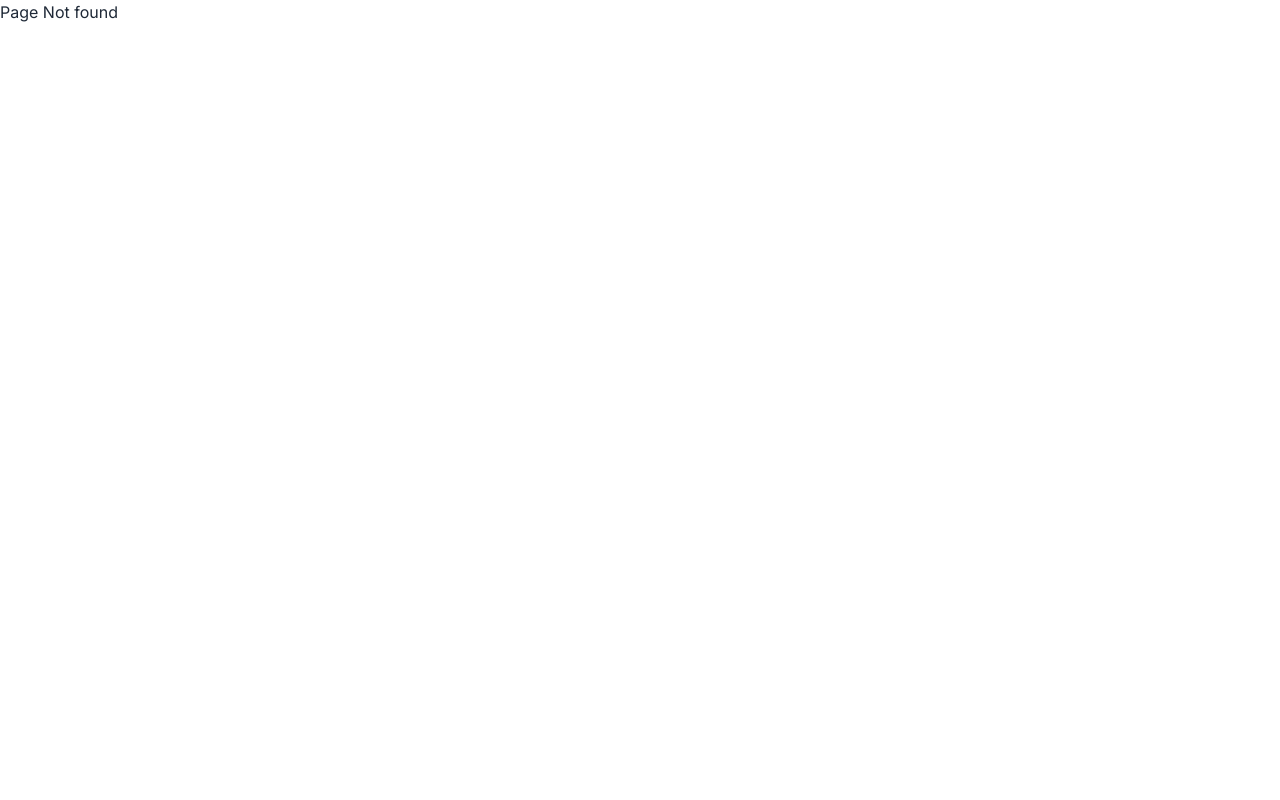
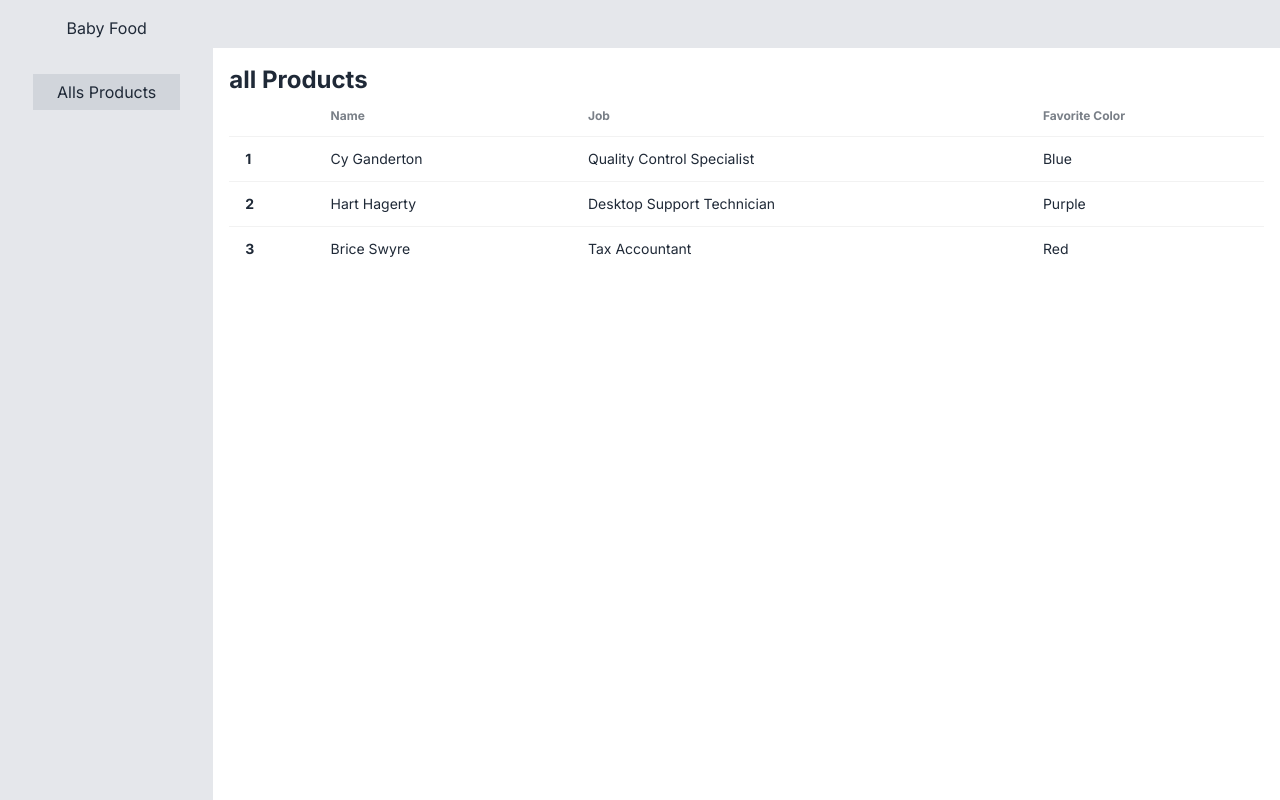
Before and after one commit to shukumar-542/baby-food-frontend, a Next.js app: page /dashboard/all-products in a window 1280 px wide. Before the commit this address had no page. Built offline with nearby package versions, Linux system fonts and the light colour scheme.

Commit message:
Implement flashSale section data fatching using ISR

```diff
--- /dev/null
+++ b/src/app/(withCommonLayout)/baby-foods/page.tsx
@@ -0,0 +1,25 @@
+import FlashSaleCard from "@/components/ui/FlashSaleCard";
+
+const page = () => {
+    return (
+        <div className="grid grid-cols-12 gap-5 my-10">
+            <div className="col-span-2">
+                <div>
+                    <h1 className="border-l-2 border-black pl-2">Price Range</h1>
+                </div>
+            </div>
+            <div className="col-span-10">
+                <div>
+                    <h1 className="font-bold text-2xl mb-10">Our Collection Of Products</h1>
+                </div>
+                <div className="grid grid-cols-3 gap-5">
+                    <FlashSaleCard />
+                    <FlashSaleCard />
+                    <FlashSaleCard />
+                </div>
+            </div>
+        </div>
+    );
+};
+
+export default page;
--- /dev/null
+++ b/src/app/(withDashboardLayout)/dashboard/all-products/page.tsx
@@ -0,0 +1,49 @@
+import React from 'react';
+
+const DashboardAllProductPage = () => {
+    return (
+        <div className='p-4'>
+            <p className='text-2xl font-bold'>all Products</p>
+
+
+            <div className="overflow-x-auto">
+                <table className="table">
+                    {/* head */}
+                    <thead>
+                        <tr>
+                            <th></th>
+                            <th>Name</th>
+                            <th>Job</th>
+                            <th>Favorite Color</th>
+                        </tr>
+                    </thead>
+                    <tbody>
+                        {/* row 1 */}
+                        <tr>
+                            <th>1</th>
+                            <td>Cy Ganderton</td>
+                            <td>Quality Control Specialist</td>
+                            <td>Blue</td>
+                        </tr>
+                        {/* row 2 */}
+                        <tr>
+                            <th>2</th>
+                            <td>Hart Hagerty</td>
+                            <td>Desktop Support Technician</td>
+                            <td>Purple</td>
+                        </tr>
+                        {/* row 3 */}
+                        <tr>
+                            <th>3</th>
+                            <td>Brice Swyre</td>
+                            <td>Tax Accountant</td>
+                            <td>Red</td>
+                        </tr>
+                    </tbody>
+                </table>
+            </div>
+        </div>
+    );
+};
+
+export default DashboardAllProductPage;
--- /dev/null
+++ b/src/app/(withDashboardLayout)/layout.tsx
@@ -0,0 +1,19 @@
+import Sidebar from "@/components/ui/Sidebar/Sidebar";
+
+const layout = ({ children }: { children: React.ReactNode }) => {
+    return (
+        <div className="grid grid-cols-12">
+            <div className="col-span-2">
+                <Sidebar />
+            </div>
+            <div className="col-span-10">
+                <div className="bg-gray-200 h-12">
+
+                </div>
+                {children}
+            </div>
+        </div>
+    );
+};
+
+export default layout;
--- a/src/components/shared/Navbar.tsx
+++ b/src/components/shared/Navbar.tsx
@@ -33,7 +33,7 @@ const Navbar = () => {
                             <Link href="/about">Categories</Link>
                         </li>
                         <li>
-                            <Link href="/support">Products</Link>
+                            <Link href="/baby-foods">Products</Link>
                         </li>
                         <li>
                             <Link href="/support">Flash Sales</Link>
@@ -61,7 +61,7 @@ const Navbar = () => {
                         <Link href="/about">Categories</Link>
                     </li>
                     <li>
-                        <Link href="/support">Products</Link>
+                        <Link href="/baby-foods">Products</Link>
                     </li>
                     <li>
                         <Link href="/support">Flash Sales</Link>
--- a/src/components/ui/FlashSale.tsx
+++ b/src/components/ui/FlashSale.tsx
@@ -2,7 +2,19 @@ import Link from "next/link";
 import FlashSaleCard from "./FlashSaleCard";
 import { IoIosArrowForward } from "react-icons/io";
 
-const FlashSale = () => {
+const FlashSale = async() => {
+    const res = await fetch('http://localhost:5000/api/v1/flashSale',{
+        next : {
+            revalidate : 30
+        }
+    })
+    const products = await res.json()
+
+    products.sort((a : any,b : any)=>{
+        const timeA = new Date(a.creationTime);
+        const timeB = new Date(b.creationTime);
+        return timeB.getTime() - timeA.getTime();
+    })
     return (
         <div className="my-10">
             <div className="flex justify-between items-center">
@@ -12,11 +24,12 @@ const FlashSale = () => {
                     <IoIosArrowForward/>
                 </Link>
             </div>
-            <div className="my-10 grid grid-cols-1 md:grid-cols-2 lg:grid-cols-4 gap-5 ">
-                <FlashSaleCard />
-                <FlashSaleCard />
-                <FlashSaleCard />
-                <FlashSaleCard />
+            <div className="my-10 grid grid-cols-1 md:grid-cols-2 lg:grid-cols-3 gap-8 ">
+
+                {
+                    products.slice(0,6).map((product : any)=><FlashSaleCard key={product._id} product={product}  />)
+                }
+
             </div>
         </div>
     );
--- a/src/components/ui/FlashSaleCard.tsx
+++ b/src/components/ui/FlashSaleCard.tsx
@@ -1,22 +1,23 @@
+import { product } from '@/type/product';
 import Image from 'next/image';
 import React from 'react';
 import { GoPlusCircle } from 'react-icons/go';
 
-const FlashSaleCard = () => {
+const FlashSaleCard = ({product} : {product : product}) => {
     return (
         <div className="card  bg-base-100 shadow-md">
-            <figure className='relative'>
-                <Image src={'https://i.ibb.co/bFBgSqf/juice1.jpg'} width={200} height={300} alt='Flash sale image' />
-                <div className="badge badge-secondary absolute top-0 left-5">40%</div>
+            <figure className='relative w-full h-[200px]'>
+                <Image src={product?.image} width={200} height={100} alt='Flash sale image' />
+                <div className="badge badge-secondary absolute top-2 left-5">40%</div>
             </figure>
             <div className="card-body p-5">
                 <h2 className="font-normal ">
-                    Double Bed & Side Tables
+                   {product?.productName}
                 </h2>
                 <div className='flex justify-between items-center'>
                     <p>
                         <del >$25</del>
-                        <span className='font-semibold ml-2'>$20</span>
+                        <span className='font-semibold ml-2'>${product?.price}</span>
                     </p>
                     <GoPlusCircle />
                 </div>
--- /dev/null
+++ b/src/components/ui/Sidebar/Sidebar.tsx
@@ -0,0 +1,15 @@
+import Link from 'next/link';
+import React from 'react';
+
+const Sidebar = () => {
+    return (
+        <div className='bg-gray-200  h-screen sticky text-center'>
+            <div className='pb-10 pt-4'>
+                <h1>Baby Food</h1>
+            </div>
+            <Link href={'/dashboard/all-products'} className='bg-gray-300 py-2 px-6'>Alls Products</Link>
+        </div>
+    );
+};
+
+export default Sidebar;
--- /dev/null
+++ b/src/type/product.ts
@@ -0,0 +1,11 @@
+export interface product {
+    _id : string,
+    productName :  string,
+    price : number,
+    category : string,
+    description :  string,
+    creationTime :  string,
+    image : string,
+    rating :  number,
+    flashSale : boolean
+}
```
